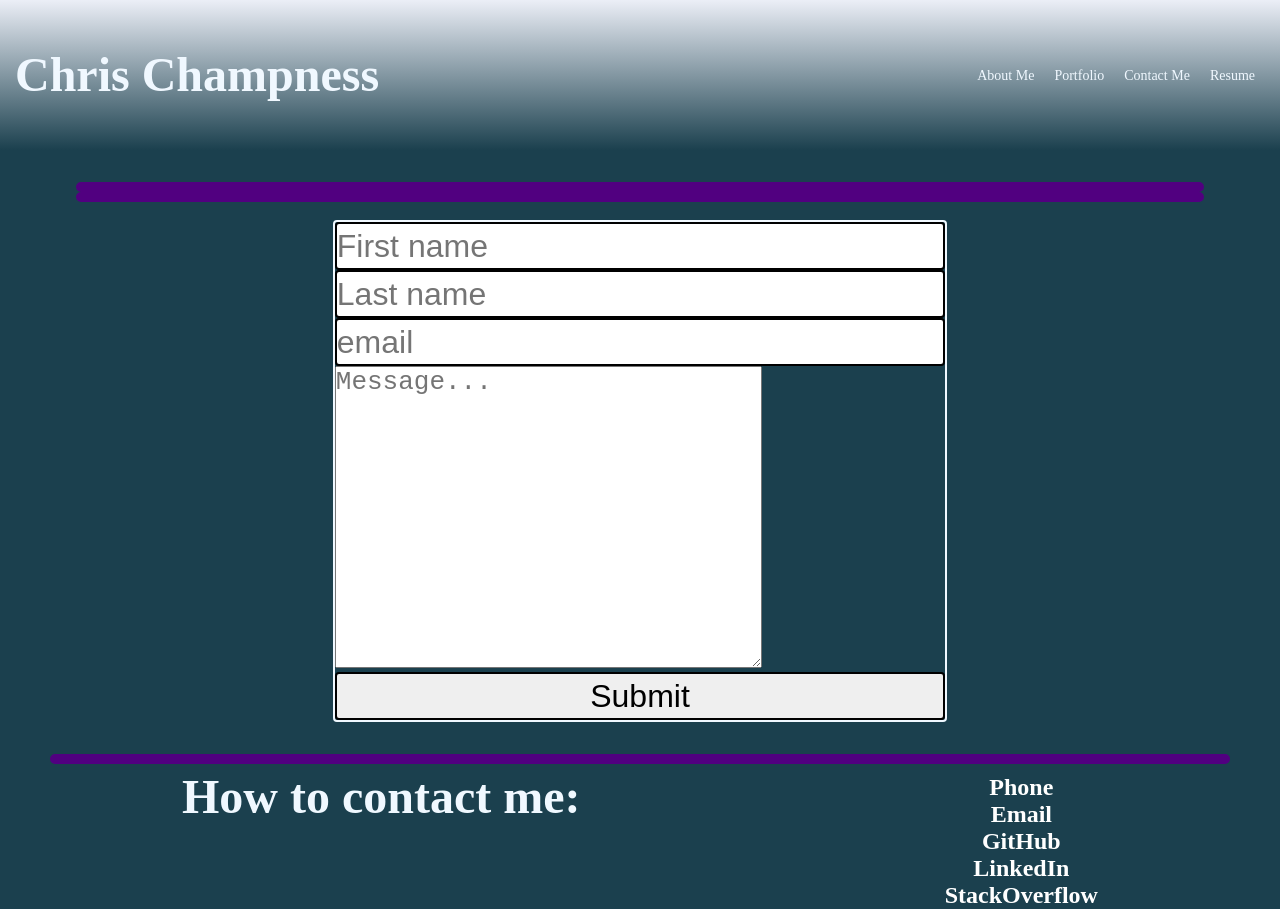
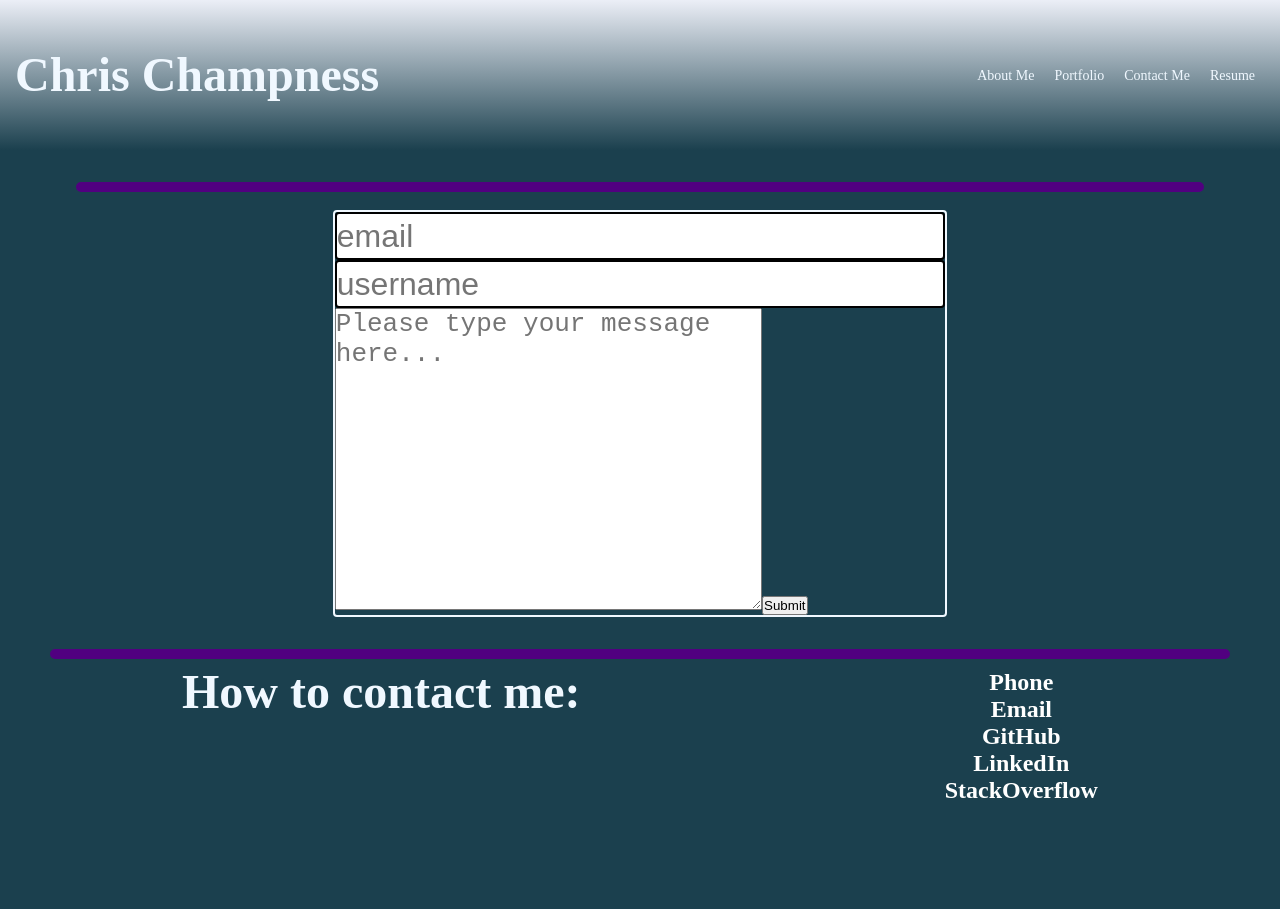
Before and after one commit to CChampness/CNC-Portfolio, a React (Create React App) app: page / in a window 1280 px wide. Both pictures are taken after a click on the link "Contact Me". After the commit the page ends 804 px from the top, so only its background shows below. Built offline with nearby package versions, Linux system fonts and the light colour scheme.

Commit message:
Styling improvements

```diff
--- a/src/components/pages/About.js
+++ b/src/components/pages/About.js
@@ -1,7 +1,6 @@
 function About() {
   return (
     <div className="About div">
-      <hr />
       <section id="about-section">
         <h3>About Me</h3>
         <article id="about">
--- a/src/components/pages/Contact.js
+++ b/src/components/pages/Contact.js
@@ -1,47 +1,14 @@
 import './Contact.css';
-import { useState } from "react";
-import { useForm } from "react-hook-form";
+import Form from './Form';
 
 function Contact() {
-  const { register, handleSubmit } = useForm();
-  const [result, setResult] = useState("");
 
   return (
     <>
-      <hr/>
       <br/>
-      <form onSubmit={handleSubmit((data) => setResult(JSON.stringify(data)))}>
-        <input {...register("firstName")} placeholder="First name" />
-        <br/>
-        <input {...register("lastName")} placeholder="Last name" />
-        <br/>
-        <input {...register("email")} placeholder="email" />
-        <br/>
-        <textarea rows="10" cols="80"{...register("message")} placeholder="Message..." />
-        <p>{result}</p>
-        <input type="submit" />
-      </form>
+      <Form />
     </>
   );
 }
 
-{/* <input
-    type="text"
-    value={this.state.email}
-    onChange={event => this.setState({email: event.target.value})
-    onBlur={() => this.setState({
-        emailIsValid: isValidEmailAddress(this.state.email)
-    })
-/> */}
-
-// function Contact() {
-//   return (
-//     <div className="Contact div">
-//       <p>Name</p>
-//       <p>email</p>
-//       <p>message</p>
-//     </div>
-//   );
-// }
-
 export default Contact;
--- /dev/null
+++ b/src/components/pages/Form.js
@@ -0,0 +1,88 @@
+import React, { useState } from 'react';
+// helper function that will check if the email is valid
+import { validateEmail } from '../utils/helpers';
+
+function Form() {
+  // Create state variables for the fields in the form
+  // We are also setting their initial values to an empty string
+  const [email, setEmail] = useState('');
+  const [userName, setUserName] = useState('');
+  const [message, setMessage] = useState('');
+  const [errorMessage, setErrorMessage] = useState('');
+
+  const handleInputChange = (e) => {
+    // Getting the value and name of the input which triggered the change
+    const { target } = e;
+    const inputType = target.name;
+    const inputValue = target.value;
+
+    // Based on the input type, we set the state of either email, username, and password
+    if (inputType === 'email') {
+      setEmail(inputValue);
+    } else if (inputType === 'userName') {
+      setUserName(inputValue);
+    } else {
+      setMessage(inputValue);
+    }
+  };
+
+  const handleFormSubmit = (e) => {
+    // Preventing the default behavior of the form submit (which is to refresh the page)
+    e.preventDefault();
+
+    // First we check to see if the email is not valid or if the userName is empty. If so we set an error message to be displayed on the page.
+    if (!validateEmail(email) || !userName) {
+      setErrorMessage('Email or username is invalid');
+      // We want to exit out of this code block if something is wrong so that the user can correct it
+      return;
+    }
+    alert(`Thank you for contacting me`);
+
+    // If everything goes according to plan, we want to clear out the input after a successful registration.
+    setUserName('');
+    setMessage('');
+    setEmail('');
+  };
+
+  return (
+    <div>
+      <form className="form">
+        <input
+          className="formInput"
+          value={email}
+          name="email"
+          onChange={handleInputChange}
+          type="email"
+          placeholder="email"
+        />
+        <input
+          className="formInput"
+          value={userName}
+          name="userName"
+          onChange={handleInputChange}
+          type="text"
+          placeholder="username"
+        />
+        <textarea
+          rows="10" cols="80"
+          name="message"
+          onChange={handleInputChange}
+          value={message}
+          placeholder="Please type your message here..."
+        />
+        <button
+          type="button"
+          onClick={handleFormSubmit}>
+          Submit
+        </button>
+      </form>
+      {errorMessage && (
+        <div>
+          <p className="error-text">{errorMessage}</p>
+        </div>
+      )}
+    </div>
+  );
+}
+
+export default Form;
--- a/src/components/pages/Resume.js
+++ b/src/components/pages/Resume.js
@@ -1,7 +1,6 @@
 function Resume() {
   return (
     <div className="Resume div">
-      <hr />
       <h3>Resume</h3>
       <article>
         <h4>Summary</h4>
--- /dev/null
+++ b/src/components/utils/helpers.js
@@ -0,0 +1,4 @@
+export function validateEmail(email) {
+  const re = /^(([^<>()[\]\\.,;:\s@"]+(\.[^<>()[\]\\.,;:\s@"]+)*)|(".+"))@((\[[0-9]{1,3}\.[0-9]{1,3}\.[0-9]{1,3}\.[0-9]{1,3}\])|(([a-zA-Z\-0-9]+\.)+[a-zA-Z]{2,}))$/;
+  return re.test(String(email).toLowerCase());
+}
```
